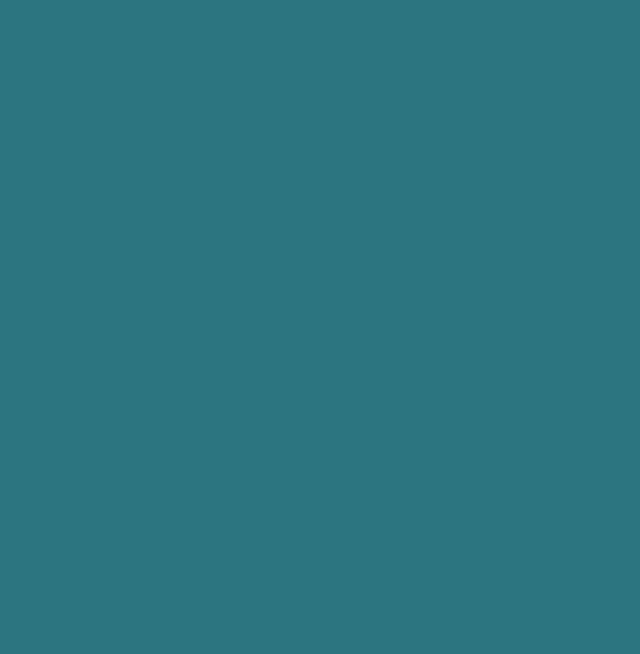
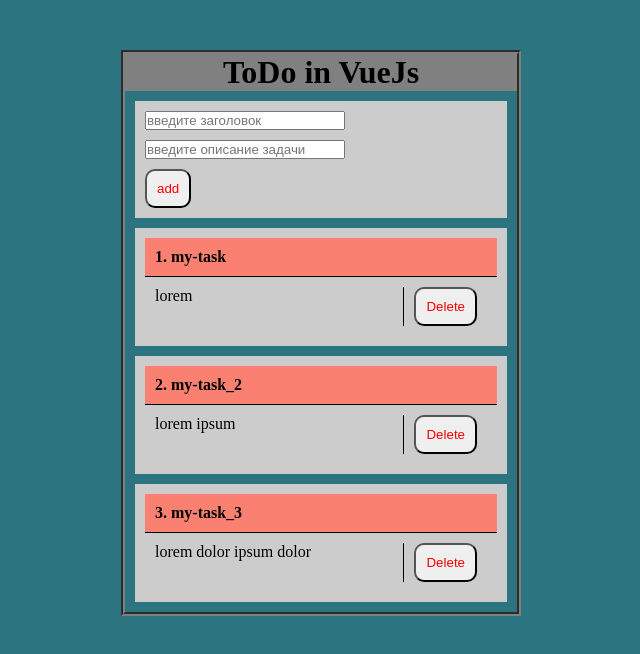
Before and after one commit to westerovs/todo-app-VueJs, a plain HTML site: page index.html in a window 1280 px wide. Shown: the whole page, without its empty margins (319-959 px from the left). Drawn offline with nearby package versions, Linux system fonts and the light colour scheme.

Commit message:
todo method remove

```diff
--- a/css/style.css
+++ b/css/style.css
@@ -28,6 +28,12 @@ img {
   height: 100%;
 }
 
+button {
+  padding: 10px;
+  color: red;
+  border-radius: 10px;
+}
+
 /*безопасное скрытие элемента*/
 .visually-hidden {
   position: absolute;
@@ -39,3 +45,108 @@ img {
   clip: rect(0 0 0 0);
   overflow: hidden;
 }
+
+.wrapper {
+  position: relative;
+  margin: 50px auto;
+  border: 4px groove gray;
+  color: black;
+  max-width: 400px;
+
+}
+
+h1 {
+  text-align: center;
+  background-color: gray;
+  margin-bottom: 10px;
+}
+
+.list__item {
+  background-color: #ccc;
+  margin: 10px;
+  padding: 10px;
+}
+
+.list__item-title {
+  border-bottom: 1px solid black;
+  padding: 10px;
+  font-weight: bold;
+  background-color: salmon;
+}
+
+.list__item-row {
+  display: flex;
+  padding: 10px;
+}
+
+.list__item--row-inp {
+  display: block;
+}
+
+.inp {
+  margin-bottom: 10px;
+  width: 200px;
+  display: block;
+}
+
+.inp,
+.list__item-description {
+  flex-grow: 1;
+}
+
+.list__item-action {
+  display: flex;
+  padding: 0 10px;
+  border-left: 1px solid black;
+}
+
+.delete {
+  margin: auto;
+}
+
+.add {
+}
+
+/* --------------------------------------- */
+
+.main {
+  width: 200px;
+  height: 200px;
+  border-radius: 50%;
+  transform: rotate(30deg);
+  overflow: hidden;
+  position: relative;
+  box-sizing: content-box;
+}
+
+.main-element {
+  width: inherit;
+  height: inherit;
+}
+
+.main-element-one {
+  margin-top: calc(-50%);
+  background-color: red;
+  /* animation-name: xxx; */
+  animation-fill-mode: forwards;
+  animation-duration: 10s;
+  animation-delay: 1s;
+}
+.main-element-two {
+  background-color: blue;
+}
+
+@keyframes xxx {
+  0% {
+    margin-top: calc(-50%);
+  }
+  50% {
+    margin-top: calc(-100%);
+  background-color: red;
+
+  }
+  100% {
+    margin-top: calc(0%);
+  background-color: black;
+  }
+}
--- a/index.html
+++ b/index.html
@@ -11,6 +11,33 @@
 
 <body>
 
+  <div class="wrapper">
+    <h1 v-bind:title="message">ToDo in VueJs</h1>
+    <div class="list__item">
+        <input class="inp" type="text" placeholder="введите заголовок">
+        <input class="inp" type="text" placeholder="введите описание задачи">
+        <button class="add">add</button>
+    </div>
+
+    <ul class="list">
+      <div id="app">
+        <item-list
+          v-for="(item, index) in todo"
+          :key="index"
+          :props="item"
+          @task_done="remove(index)"
+        ></item-list>
+      </div>
+
+    </ul>
+  </div>
+
+  <!-- <div class="main">
+    <div class="main-element main-element-one"></div>
+    <div class="main-element main-element-two"></div>
+  </div> -->
+
+
   <script src="https://cdn.jsdelivr.net/npm/vue/dist/vue.js"></script>
   <script src="js/index.js"></script>
 </body>
--- a/js/index.js
+++ b/js/index.js
@@ -0,0 +1,39 @@
+// eslint-disable-next-line no-undef
+Vue.component('itemList', {
+  props: ['props'],
+  methods: {
+    task_done() {
+      this.$emit('task_done');
+    },
+  },
+  template: `
+    <li class="list__item">
+      <div class="list__item-title">{{ props.id }}. {{ props.title }}</div>
+      <div class="list__item-row">
+        <div class="list__item-description">{{ props.desc }}</div>
+        <div class="list__item-action">
+          <button @click="task_done()" class="delete">Delete</button>
+        </div>
+      </div>
+    </li>
+  `,
+});
+
+// eslint-disable-next-line no-undef
+new Vue({
+  el: '#app',
+  data: {
+    todo: [
+      { id: 1, title: 'my-task', desc: 'lorem' },
+      { id: 2, title: 'my-task_2', desc: 'lorem ipsum' },
+      { id: 3, title: 'my-task_3', desc: 'lorem dolor ipsum dolor' },
+    ],
+  },
+  methods: {
+    remove(index) {
+      console.log(index);
+      console.log(this.todo[index]);
+      this.todo.splice(index, 1);
+    },
+  },
+});
```
